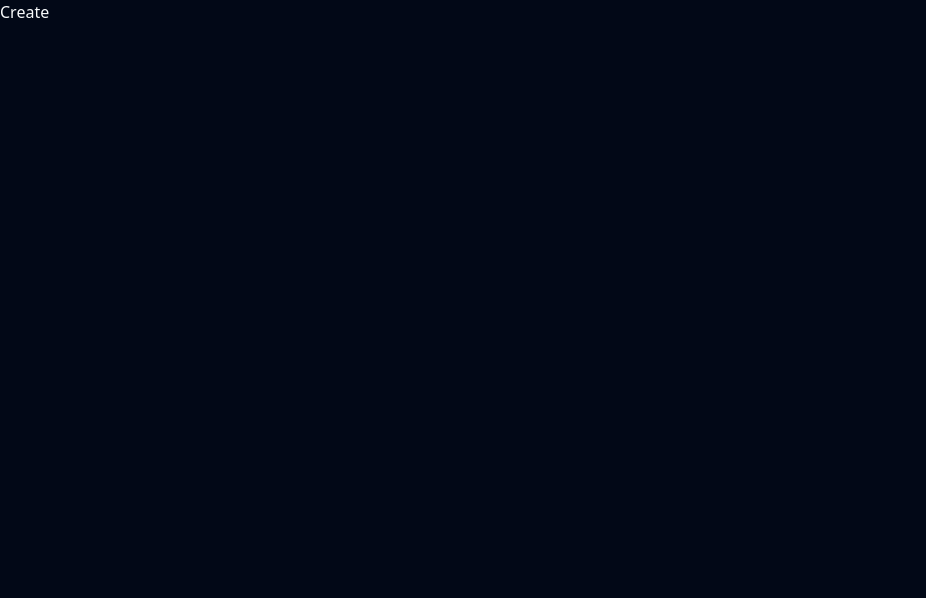
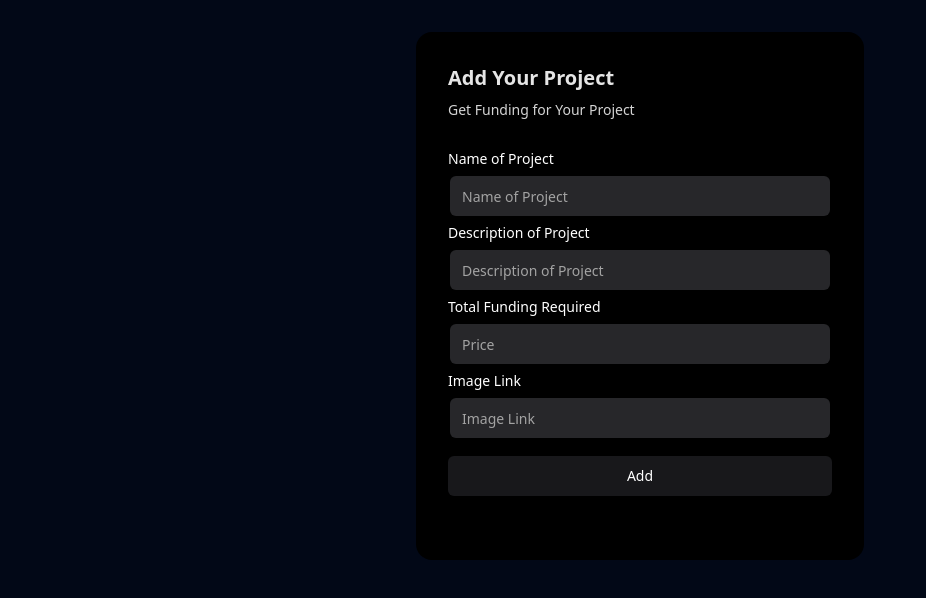
Before and after one commit to Ankur02Sarkar/Empower-U, a Next.js app: page /create in a window 1280 px wide. Shown: the top 598 px of the page, without its empty margins (0-926 px from the left). Built offline with nearby package versions, Linux system fonts and the light colour scheme.

Commit message:
added create project page

```diff
--- a/app/create/page.js
+++ b/app/create/page.js
@@ -1,9 +1,104 @@
-import React from 'react'
+"use client";
+import { Button } from "@/components/ui/button";
+import { useState } from "react";
+const Page = () => {
+  const [name, setName] = useState("");
+  const [description, setDescription] = useState("");
+  const [price, setPrice] = useState("");
+  const [imgLink, setImgLink] = useState("");
 
-const Create = () => {
+  const handleAddProject = () => {};
   return (
-    <div>Create</div>
-  )
-}
+    <div className="mt-8 h-[120vh]">
+      <div className="max-w-md w-full mx-auto rounded-none md:rounded-2xl p-4 md:p-8 shadow-input bg-white dark:bg-black">
+        <h2 className="font-bold text-xl text-neutral-800 dark:text-neutral-200">
+          Add Your Project
+        </h2>
+        <p className="text-neutral-600 text-sm max-w-sm mt-2 dark:text-neutral-300">
+          Get Funding for Your Project
+        </p>
+        <div className="my-8">
+          <div className="flex flex-col space-y-2 w-full mb-4">
+            <label
+              className="text-sm font-medium text-black dark:text-white leading-none peer-disabled:cursor-not-allowed peer-disabled:opacity-70"
+              htmlFor="name"
+            >
+              Name of Project
+            </label>
+            <div className="p-[2px] rounded-lg transition duration-300 group/input">
+              <input
+                className="flex h-10 w-full border-none bg-gray-50 dark:bg-zinc-800 text-black dark:text-white shadow-input rounded-md px-3 py-2 text-sm file:border-0 file:bg-transparent file:text-sm file:font-medium placeholder:text-neutral-400 dark:placeholder-text-neutral-600 focus-visible:outline-none focus-visible:ring-[2px] focus-visible:ring-neutral-400 dark:focus-visible:ring-neutral-600 disabled:cursor-not-allowed disabled:opacity-50 dark:shadow-[0px_0px_1px_1px_var(--neutral-700)] group-hover/input:shadow-none transition duration-400"
+                id="name"
+                type="text"
+                value={name}
+                onChange={(e) => setName(e.target.value)}
+                placeholder="Name of Project"
+              />
+            </div>
+            <label
+              className="text-sm font-medium text-black dark:text-white leading-none peer-disabled:cursor-not-allowed peer-disabled:opacity-70"
+              htmlFor="description"
+            >
+              Description of Project
+            </label>
+            <div className="p-[2px] rounded-lg transition duration-300 group/input">
+              <input
+                className="flex h-10 w-full border-none bg-gray-50 dark:bg-zinc-800 text-black dark:text-white shadow-input rounded-md px-3 py-2 text-sm file:border-0 file:bg-transparent file:text-sm file:font-medium placeholder:text-neutral-400 dark:placeholder-text-neutral-600 focus-visible:outline-none focus-visible:ring-[2px] focus-visible:ring-neutral-400 dark:focus-visible:ring-neutral-600 disabled:cursor-not-allowed disabled:opacity-50 dark:shadow-[0px_0px_1px_1px_var(--neutral-700)] group-hover/input:shadow-none transition duration-400"
+                id="description"
+                type="text"
+                value={description}
+                onChange={(e) => setDescription(e.target.value)}
+                placeholder="Description of Project"
+              />
+            </div>
+            <label
+              className="text-sm font-medium text-black dark:text-white leading-none peer-disabled:cursor-not-allowed peer-disabled:opacity-70"
+              htmlFor="price"
+            >
+              Total Funding Required
+            </label>
+            <div className="p-[2px] rounded-lg transition duration-300 group/input">
+              <input
+                className="flex h-10 w-full border-none bg-gray-50 dark:bg-zinc-800 text-black dark:text-white shadow-input rounded-md px-3 py-2 text-sm file:border-0 file:bg-transparent file:text-sm file:font-medium placeholder:text-neutral-400 dark:placeholder-text-neutral-600 focus-visible:outline-none focus-visible:ring-[2px] focus-visible:ring-neutral-400 dark:focus-visible:ring-neutral-600 disabled:cursor-not-allowed disabled:opacity-50 dark:shadow-[0px_0px_1px_1px_var(--neutral-700)] group-hover/input:shadow-none transition duration-400"
+                id="price"
+                type="number"
+                min={0}
+                value={price}
+                onChange={(e) => setPrice(e.target.value)}
+                placeholder="Price"
+              />
+            </div>
+            <label
+              className="text-sm font-medium text-black dark:text-white leading-none peer-disabled:cursor-not-allowed peer-disabled:opacity-70"
+              htmlFor="price"
+            >
+              Image Link
+            </label>
+            <div className="p-[2px] rounded-lg transition duration-300 group/input">
+              <input
+                className="flex h-10 w-full border-none bg-gray-50 dark:bg-zinc-800 text-black dark:text-white shadow-input rounded-md px-3 py-2 text-sm file:border-0 file:bg-transparent file:text-sm file:font-medium placeholder:text-neutral-400 dark:placeholder-text-neutral-600 focus-visible:outline-none focus-visible:ring-[2px] focus-visible:ring-neutral-400 dark:focus-visible:ring-neutral-600 disabled:cursor-not-allowed disabled:opacity-50 dark:shadow-[0px_0px_1px_1px_var(--neutral-700)] group-hover/input:shadow-none transition duration-400"
+                id="link"
+                type="url"
+                value={imgLink}
+                onChange={(e) => setImgLink(e.target.value)}
+                placeholder="Image Link"
+              />
+            </div>
+          </div>
+          <Button
+            onClick={() => {
+              handleAddProject;
+            }}
+            className="bg-gradient-to-br relative group/btn from-black dark:from-zinc-900 dark:to-zinc-900 to-neutral-600 block dark:bg-zinc-800 w-full text-white rounded-md h-10 font-medium shadow-[0px_1px_0px_0px_#ffffff40_inset,0px_-1px_0px_0px_#ffffff40_inset] dark:shadow-[0px_1px_0px_0px_var(--zinc-800)_inset,0px_-1px_0px_0px_var(--zinc-800)_inset]"
+          >
+            Add
+            <span className="group-hover/btn:opacity-100 block transition duration-500 opacity-0 absolute h-px w-full -bottom-px inset-x-0 bg-gradient-to-r from-transparent via-cyan-500 to-transparent"></span>
+            <span className="group-hover/btn:opacity-100 blur-sm block transition duration-500 opacity-0 absolute h-px w-1/2 mx-auto -bottom-px inset-x-10 bg-gradient-to-r from-transparent via-indigo-500 to-transparent"></span>
+          </Button>
+        </div>
+      </div>
+    </div>
+  );
+};
 
-export default Create
+export default Page;
--- a/app/login/page.js
+++ b/app/login/page.js
@@ -5,6 +5,7 @@ import "./login.css";
 import { Button } from "@/components/ui/button";
 import {
   createUserWithEmailAndPassword,
+  signInWithEmailAndPassword,
   signInWithPopup,
   signOut,
 } from "firebase/auth";
@@ -34,7 +35,23 @@ const Login = () => {
     }
   };
 
-  const handleLogin = () => {};
+  const handleLogin = async (e) => {
+    e.preventDefault();
+    try {
+      const userCredential = await signInWithEmailAndPassword(
+        auth,
+        email,
+        password
+      );
+      console.log("userCredential : ", userCredential);
+      const user = userCredential.user;
+      localStorage.setItem("token", user.accessToken);
+      localStorage.setItem("user", JSON.stringify(user));
+      window.location.href = "/"; // reload with refresh
+    } catch (error) {
+      console.error(error);
+    }
+  };
 
   const handleLogout = async () => {
     await signOut(auth);
```
